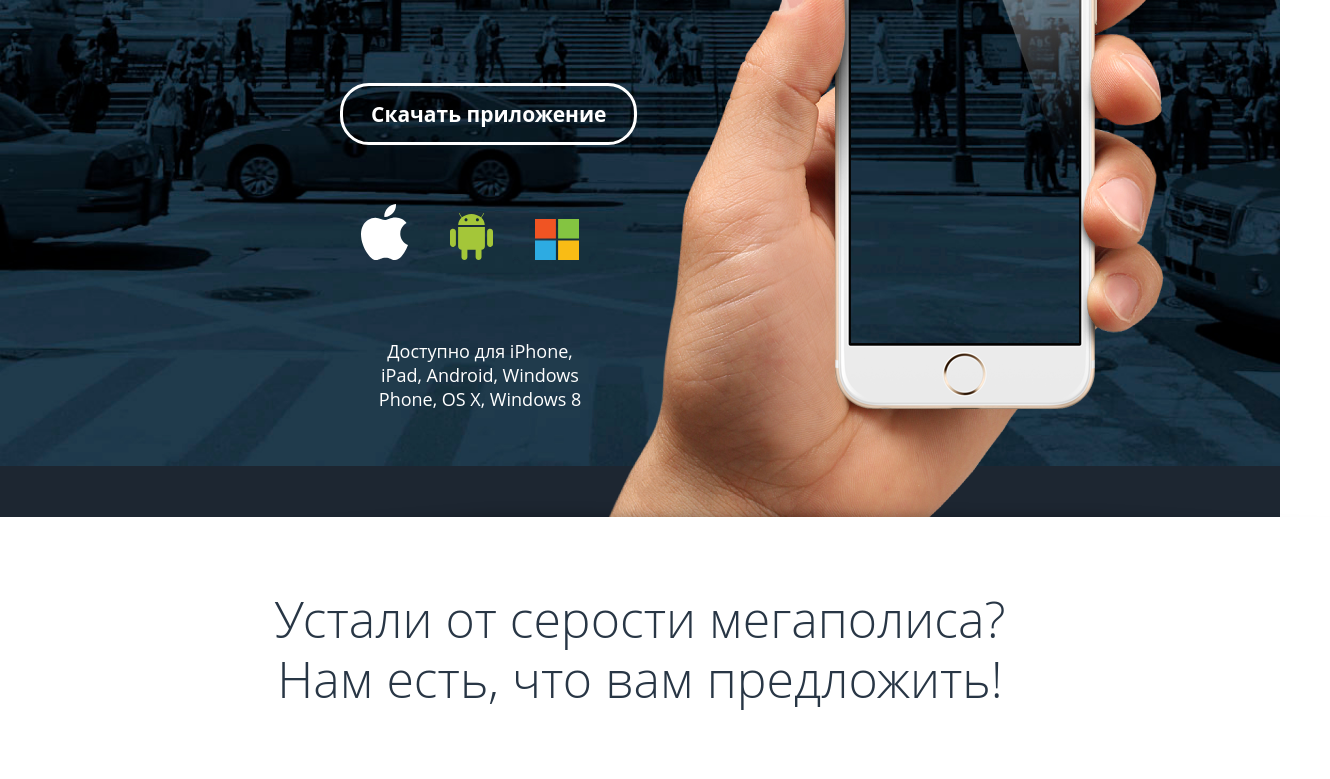
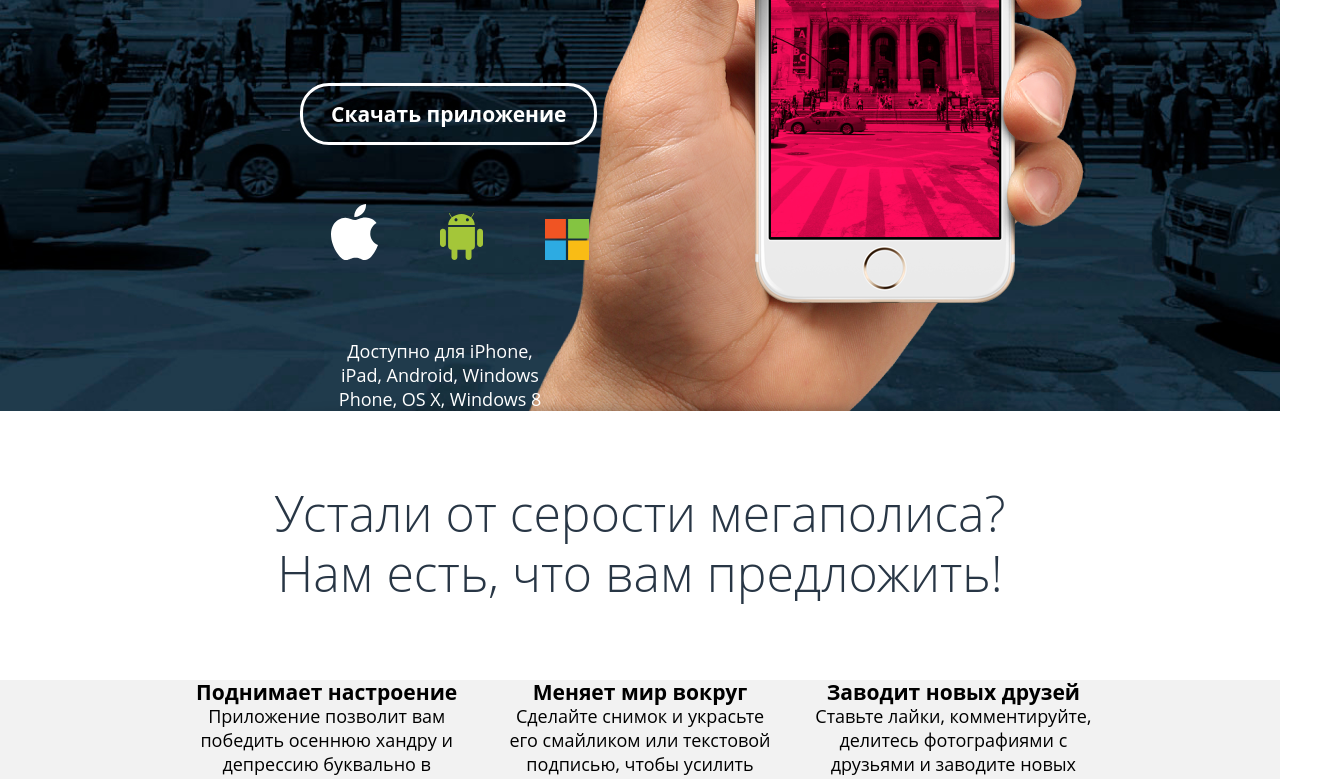
Before and after one commit to KarinaKrinitskaya/1676121-pink-22, a website: page source/index.html in a window 1280 px wide. Shown: the part 444-1223 px from the top of the page, 1330 px wide, since content can reach past the window. Drawn offline with nearby package versions, Linux system fonts and the light colour scheme; files that its build step writes are made by us from their sources.

Commit message:
Маленькие изменения

```diff
--- a/source/index.html
+++ b/source/index.html
@@ -48,7 +48,7 @@
     <main class="page-main">
       <h1 class="visually-hidden">Приложение PINK</h1>
       <div class="download page-main__download">
-        <div class="container">
+        <div class="page-main__download--container container">
         <div class="download__container">
           <p class="download__title">Взгляните на жизнь иначе!</p>
           <div class="download__app">
--- a/source/less/blocks/download.less
+++ b/source/less/blocks/download.less
@@ -1,5 +1,34 @@
+
+.page-main__download--container{
+  background-image: url(../img/hand-phone.png);
+  background-repeat: no-repeat;
+    background-position: center;
+    background-size: 260px auto;
+    @media (min-width: @tablet-width) {
+background-image: url(../img/hand-phone-tablet.png);
+    background-color: transparent;
+    background-repeat: no-repeat,no-repeat;
+    background-position: right -20px bottom;
+    background-size: 700px auto;
+     @media (min-width: @desktop-width) {
+      background-image: url(../img/hand-phone-desktop.png);
+background-size: 1050px auto;
+    background-position: right -120px bottom;
+    min-height: 853px;
+  }
+ }
+
+}
+
 .download__container {
+    margin-left: auto;
+  margin-right: auto;
+  padding-left: 20px;
+  padding-right: 20px;
+  max-width: 480px;
+
   @media (min-width: @tablet-width) {
+
     padding-left: 20px;
     position: relative;
     margin-right: 390px;
@@ -7,7 +36,6 @@
   @media (min-width: @desktop-width) {
     padding-left: 130px;
     position: relative;
-    max-width: 390px;
   }
 }
 
@@ -37,13 +65,11 @@ text-align: center;
 }
 
 .download__app {
-  padding-left: 20px;
-  padding-right: 20px;
   background-color: @dark-blue;
 
     @media (min-width: @tablet-width) {
 background-color: transparent;
-padding-bottom: 106px;
+
     }
   @media (min-width: @desktop-width) {
 background-color: transparent;
@@ -65,7 +91,6 @@ background-color: transparent;
   padding: 16px 28px;
   box-sizing: border-box;
   text-align: center;
-
 
   @media (min-width: @tablet-width) {
    margin-top: 39px;
--- a/source/less/blocks/page-main.less
+++ b/source/less/blocks/page-main.less
@@ -13,7 +13,6 @@
   background-size: 100%;
   color: @basic-white;
   background-color: @dark-blue;
-  min-height: 632px;
 
  }
 
@@ -22,7 +21,6 @@
   background-image: url(../img/back-tablet.jpg);
   background-repeat: no-repeat;
   background-size: 100%;
-  min-height: 660px;
     }
   }
 
@@ -31,94 +29,8 @@
     background-image: url(../img/back-desktop.jpg);
     background-repeat: no-repeat;
     background-size: 100%;
-    min-height: 650px;
     }
   }
-
- .page-main__download::before {
-  background-image: url(../img/phone.png);
-  content: "";
-  position: absolute;
-  width: 286px;
-  height: 320px;
-  background-repeat: no-repeat;
-  margin-top: 215px;
-}
-
-@media (min-width: @tablet-width) {
- .page-main__download::before {
-    background-image: url(../img/phone-tablet.png);
-    background-repeat: no-repeat;
-    content: "";
-    position: absolute;
-    width: 660px;
-    height: 545px;
-    left: 0;
-    bottom: 0px;
-    }
-  }
-
-@media (min-width: @desktop-width) {
- .page-main__download::before {
-    background-image: url(../img/phone-desktop.png);
-    background-repeat: no-repeat;
-    content: "";
-    position: absolute;
-    width: 1050px;
-    height: 645px;
-    bottom: 0px;
-    left: 280px;
-    }
-  }
-
-.download__container {
-  margin-left: auto;
-  margin-right: auto;
-  padding-left: 20px;
-  padding-right: 20px;
-  max-width: 480px;
-}
-
-@media (min-width: @tablet-width) {
-  .download__container {
-    margin-left: 20px;
-    margin-right: 340px;
-    max-width: 800px;
-  }
-}
-
- .download__container::before {
-  background-image: url(../img/screen-mobile.svg);
-  content: "";
-  position: absolute;
-  width: 111px;
-  height: 197px;
-  background-repeat: no-repeat;
-  top: 248px;
-  left: 103px;
-
-  @media (min-width: @tablet-width) {
-  background-image: url(../img/screen-tablet.svg);
-  content: "";
-  position: absolute;
-  width: 195px;
-  height: 346px;
-  background-repeat: no-repeat;
-  top: 190px;
-  left: 333px;
-  }
-
-   @media (min-width: @desktop-width) {
-  background-image: url(../img/screen-desktop.png);
-  content: "";
-  position: absolute;
-  width: 230px;
-  height: 408px;
-  background-repeat: no-repeat;
-  top: 384px;
-  left: 623px;
-  }
-}
 
 .page-main__slogan {
   margin-left: auto;
```
Also changed, not shown: source/img/hand-phone-desktop.png (added), source/img/hand-phone-tablet.png (added), source/img/hand-phone.png (added).
